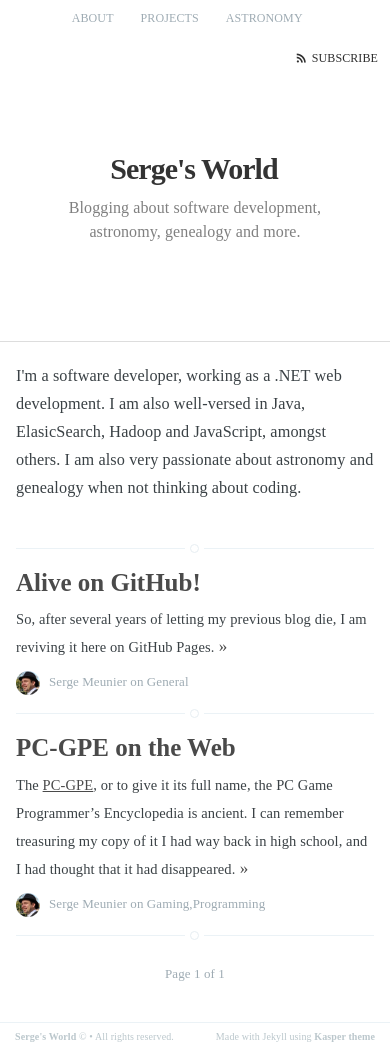
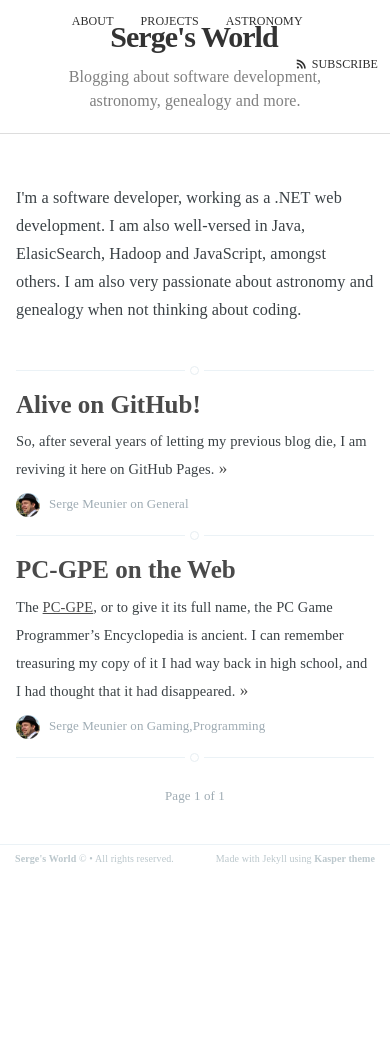
Before and after one commit to sjmeunier/sjmeunier.github.io, a Jekyll site: the page built from index.html, in a window 390 px wide. Built offline with Jekyll 4.4.1, drawn with Linux system fonts in a browser that asks for light colours; some web fonts are replaced; the list of posts is cut into pages by our own code; after the commit the page ends 900 px from its top, so only the background shows below that.

Commit message:
CSS update

```diff
--- a/assets/css/screen.css
+++ b/assets/css/screen.css
@@ -484,8 +484,8 @@
 
 
 .main-header-content {
-	padding-top: 3.5em;
-    padding-bottom: 1em;
+	margin-top: 3.5em;
+    margin-bottom: 1em;
 }
 
 .main-header .inner {
@@ -699,6 +699,7 @@
 .post {
     position: relative;
     width: 80%;
+	max-width: 1300px;
     margin: 4rem auto;
     padding-bottom: 4rem;
     border-bottom: #EBF2F6 1px solid;
@@ -1314,7 +1315,6 @@
 @media only screen and (max-width: 900px) {
 
     .main-nav {
-        padding: 15px;
     }
 
     blockquote {
@@ -1326,16 +1326,12 @@
         -moz-box-sizing: border-box;
         box-sizing: border-box;
         height: auto;
-        min-height: 240px;
-        height: 60%;
-        padding: 15% 0;
     }
 
     .scroll-down,
     .home-template .main-header:after { display: none; }
 
     .archive-template .main-header {
-        min-height: 180px;
         padding: 10% 0;
     }
 
@@ -1438,18 +1434,14 @@
 @media only screen and (max-width: 500px) {
 
     .main-header {
-        margin-bottom: 15px;
-        height: 40%;
     }
 
     .no-cover.main-header {
-        height: 30%;
+
     }
 
     .archive-template .main-header {
-        max-height: 20%;
-        min-height: 160px;
-        padding: 10% 0;
+
     }
 
     .main-nav {
@@ -1467,6 +1459,7 @@
     }
 
     .back-button,
+    .general-button,
     .subscribe-button {
         height: 44px;
         line-height: 41px;
@@ -1475,13 +1468,15 @@
         background: transparent;
     }
     .back-button:hover,
+    .genera,-button:hover,
     .subscribe-button:hover {
         border-color: #ebeef0;
         color: #2e2e2e;
         background: #ebeef0;
     }
 
-    .back-button {
+    .back-button,
+	.general-button	{
         padding: 0 15px 0 10px;
     }
 
```
